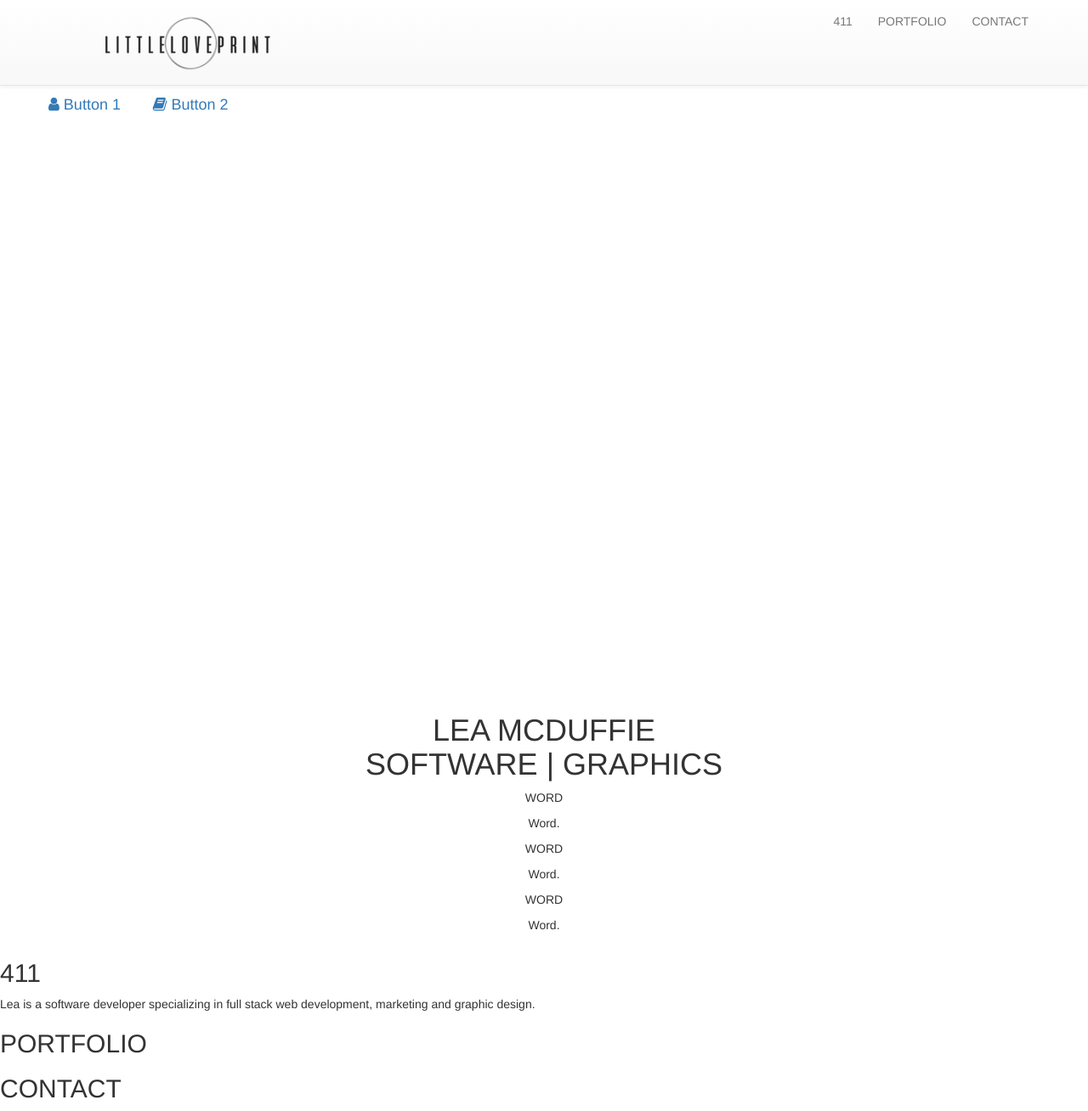
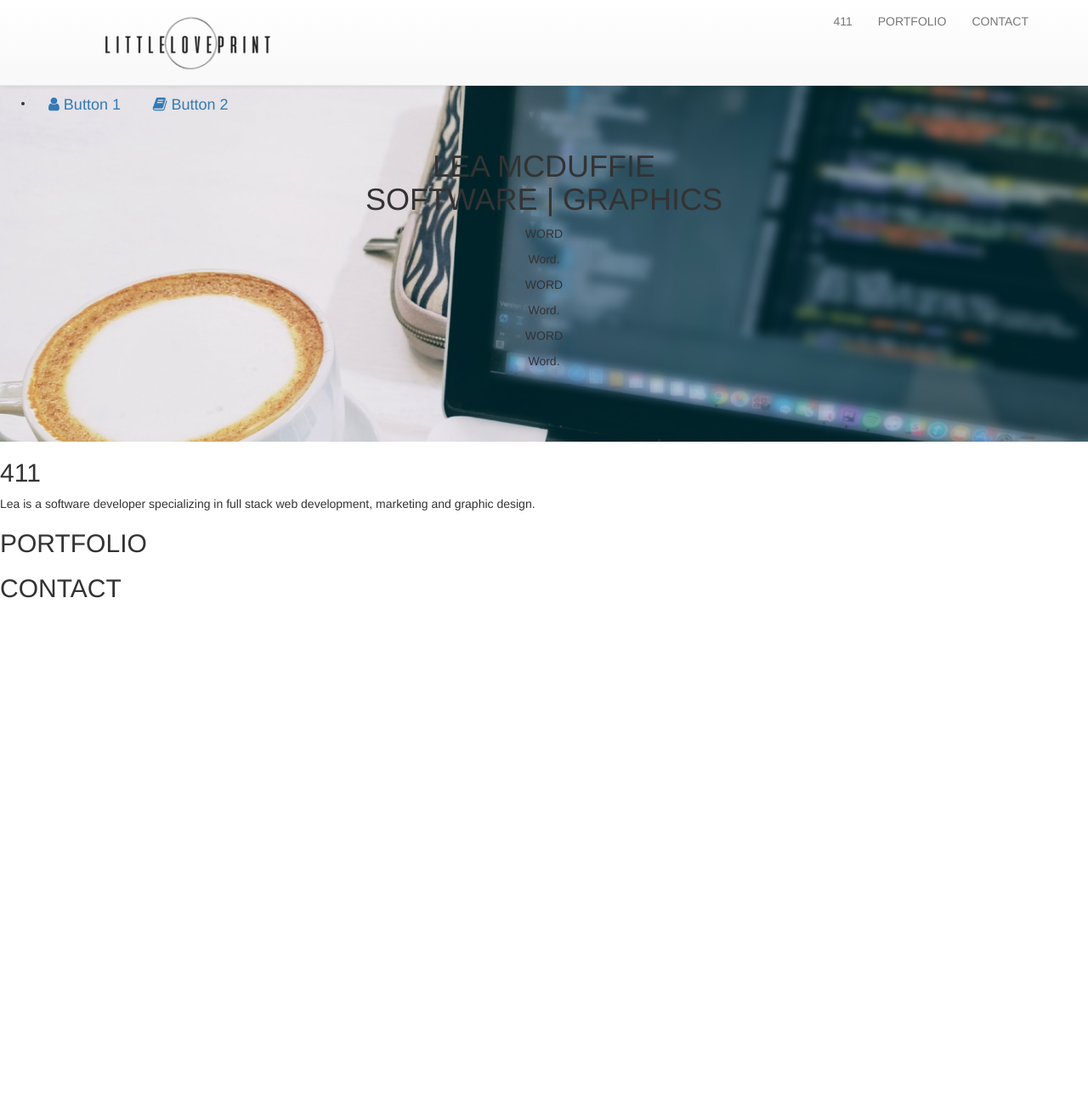
Before and after one commit to littleloveprint/littleloveprint, a PHP site: page / in a window 1280 px wide. Shown: the whole page at 85% size. After the commit the page ends 704 px from the top, so only its background shows below. Run offline with PHP 8.4, Linux system fonts and the light colour scheme; some libraries are stand-ins or nearby versions; grey boxes are pictures that could not be loaded.

Commit message:
Parallax background image in css

```diff
--- a/css/style.css
+++ b/css/style.css
@@ -1,26 +1,17 @@
 	/*******************************************************************************************************************************
 	***********************************  Parallax  *********************************************************************************
 	 ******************************************************************************************************************************/
-#section-1 {
-	z-index: 1;
-	color: #fff;
-	height: 100vh;
-}
-#section-1 .row {
-	position: fixed;
-}
-/* Background */
-#section-1 .parallax-layer-back {
-	background: url("https://mdbootstrap.com/img/Photos/Horizontal/Nature/12-col/img%20(2).jpg")no-repeat center center;
-	-webkit-background-size: cover;
-	-moz-background-size: cover;
-	-o-background-size: cover;
-	background-size: cover;
-}
-/* Section 2 */
-#section-2 {
-	z-index: 2;
-	position: relative;
-	background: #fff;
-	width: 100%;
-}
+	/* Create the parallax scrolling effect */
+	.parallax {
+		/* The image used */
+		background-image: url("img/horiz.jpg");
+
+		/* Set a specific height */
+		height: 500px;
+
+		/* Create the parallax scrolling effect */
+		background-attachment: fixed;
+		background-position: center;
+		background-repeat: no-repeat;
+		background-size: cover;
+	}
```
